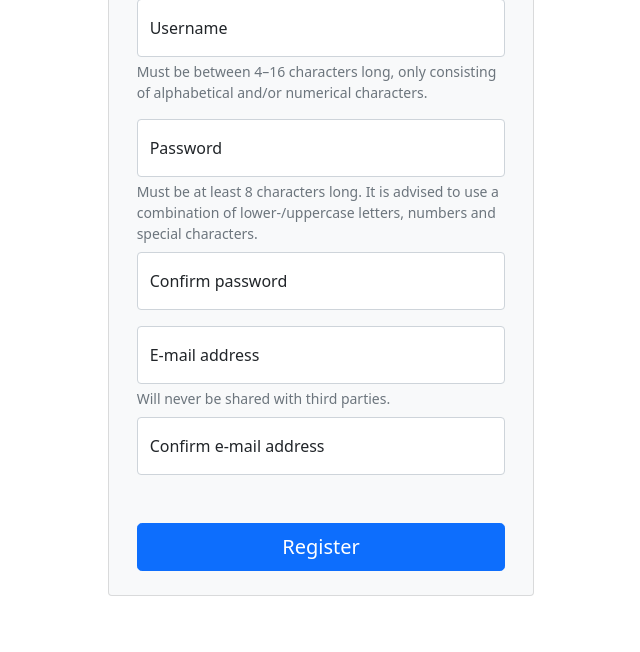
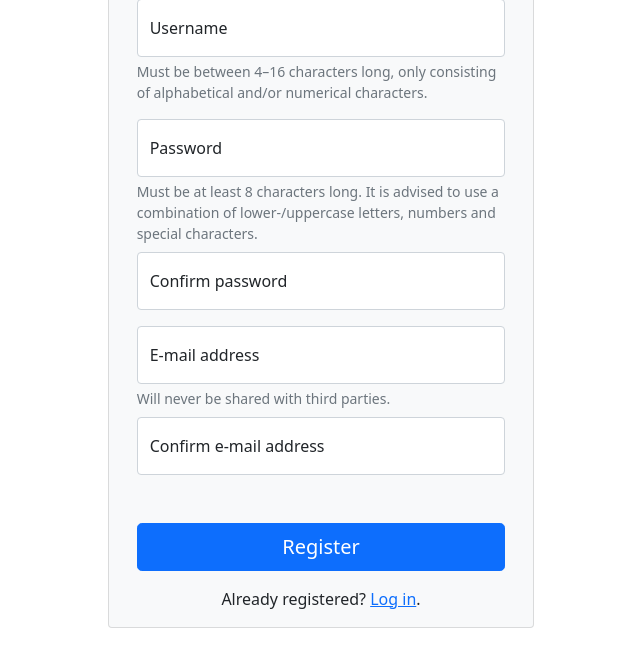
Before and after one commit to mitchtheuvenet/mtgar, a PHP site: page /register in a window 1280 px wide. Shown: the part 330-982 px from the top of the page, without its empty margins (319-959 px from the left). Before the commit the page ends 926 px from the top, so only its background shows below. Run offline with PHP 8.4, Linux system fonts and the light colour scheme; data that the repository does not hold is empty; some libraries are stand-ins or nearby versions.

Commit message:
refactored login/register forms

```diff
--- a/views/register.php
+++ b/views/register.php
@@ -31,10 +31,15 @@ $errorFlash = Application::$app->session->getFlash('error');
                 <?= $form->inputField($model, 'passwordConfirm')->passwordField(); ?>
                 <?= $form->inputField($model, 'email', 2, 'Will never be shared with third parties.')->emailField(); ?>
                 <?= $form->inputField($model, 'emailConfirm', 5)->emailField(); ?>
-                <div class="d-grid mb-2">
+                <div class="d-grid mb-3">
                     <button type="submit" class="btn btn-primary btn-lg">Register</button>
                 </div>
             <?php Form::end(); ?>
+            <div class="card-text text-center">
+                <div class="row">
+                    <span>Already registered? <a href="/login">Log in</a>.</span>
+                </div>
+            </div>
         </div>
     </div>
 </div>
```
Also changed, not shown: views/login.php (+8 -6 lines).
